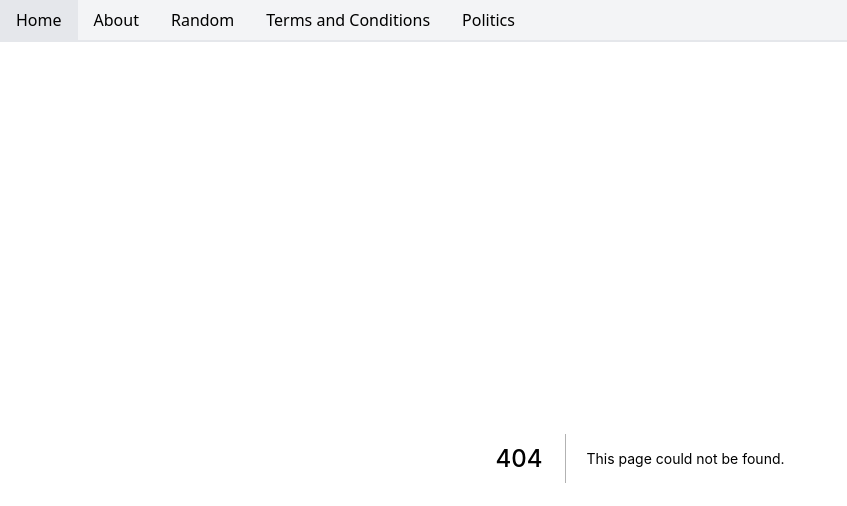
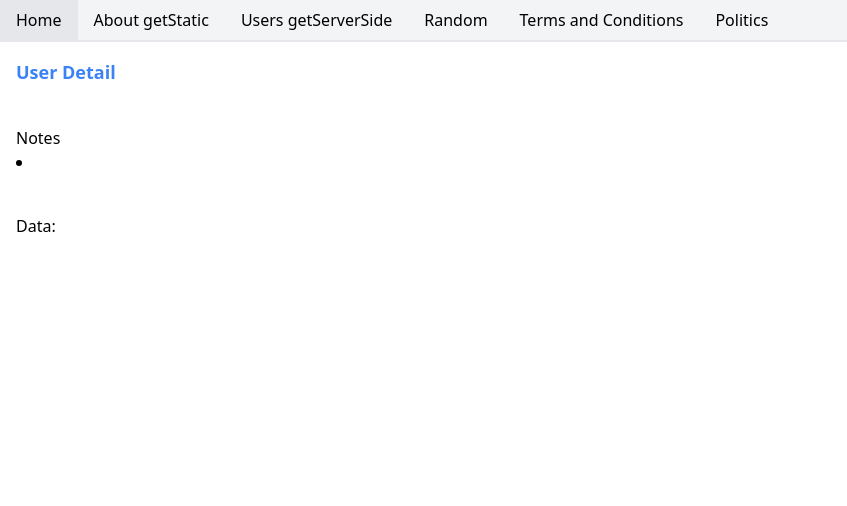
Before and after one commit to cnerylozada/prubas-next, a Next.js app: page /users/1 in a window 1280 px wide. Before the commit this address had no page. Shown: the top 506 px of the page, without its empty margins (0-847 px from the left). Built offline with nearby package versions, Linux system fonts and the light colour scheme.

Commit message:
feat: users getServerSideProps

```diff
--- a/components/Header.tsx
+++ b/components/Header.tsx
@@ -9,7 +9,14 @@ export const Header = () => {
         <a className="py-2 px-4 hover:bg-gray-200 cursor-pointer">Home</a>
       </Link>
       <Link href="/about">
-        <a className="py-2 px-4 hover:bg-gray-200 cursor-pointer">About</a>
+        <a className="py-2 px-4 hover:bg-gray-200 cursor-pointer">
+          About getStatic
+        </a>
+      </Link>
+      <Link href="/users">
+        <a className="py-2 px-4 hover:bg-gray-200 cursor-pointer">
+          Users getServerSide
+        </a>
       </Link>
       <Link href="/random">
         <a className="py-2 px-4 hover:bg-gray-200 cursor-pointer">Random</a>
--- a/pages/about.tsx
+++ b/pages/about.tsx
@@ -1,4 +1,3 @@
-import { useEffect, useState } from "react";
 import { getStaff } from "../services/staff";
 
 export async function getStaticProps() {
@@ -23,8 +22,12 @@ const About = ({ staff }: { staff: any }) => {
             <li>
               getStaticProps page: el json de la data cargada se genera al
               <span className="font-bold">inicio de la app</span> (ver
-              inspector), es por eso q la data y la pagina se cargan cai de
+              inspector), es por eso q la data y la pagina se cargan casi de
               inmediato cuando entras en ella
+            </li>
+            <li>
+              Note: In development mode, getStaticProps runs on each request
+              instead.
             </li>
             <li>
               El View page source muestra un html con la data statica y con la
--- /dev/null
+++ b/pages/users/[userId].tsx
@@ -0,0 +1,19 @@
+const UserDetail = () => {
+  return (
+    <div className="space-y-10">
+      <div className="text-lg font-bold text-blue-500">User Detail</div>
+      <div>
+        <p>Notes</p>
+        <ul className="list-inside list-disc">
+          <li></li>
+        </ul>
+      </div>
+      <div>
+        <p>Data:</p>
+        <p></p>
+      </div>
+    </div>
+  );
+};
+
+export default UserDetail;
--- /dev/null
+++ b/pages/users/index.tsx
@@ -0,0 +1,44 @@
+import { getUsers } from "../../services/user";
+
+export async function getServerSideProps(context: any) {
+  const userList = await getUsers();
+  return {
+    props: { userList },
+  };
+}
+
+const User = ({ userList }: { userList: any }) => {
+  return (
+    <div className="space-y-10">
+      <div className="text-lg font-bold text-blue-500">getServerSideProps</div>
+      <div>
+        <p>Notes</p>
+        <ul className="list-inside list-disc">
+          <li>
+            En Fetch/XHR se consulta el servicio solo cuando la pagina es
+            visitada
+          </li>
+          <li>Genera un .json solo cuando la pagina es visitada</li>
+          <li>
+            <span className="font-bold">
+              Si se llama ejecuta la pagina desde el buscador:
+            </span>
+            Retorna un documento en el inspector con el preview del html el cual
+            contiene tanto data estatica como dinamica
+          </li>
+        </ul>
+      </div>
+
+      <div>
+        <p>List of Users:</p>
+        <div>
+          {userList.map((_: any, index: number) => (
+            <p key={index}>{_.name}</p>
+          ))}
+        </div>
+      </div>
+    </div>
+  );
+};
+
+export default User;
--- /dev/null
+++ b/services/user.tsx
@@ -0,0 +1,7 @@
+import axios from "axios";
+
+const url = "https://jsonplaceholder.typicode.com/users";
+
+export const getUsers = () => {
+  return axios.get(url).then(({ data }) => data);
+};
```
